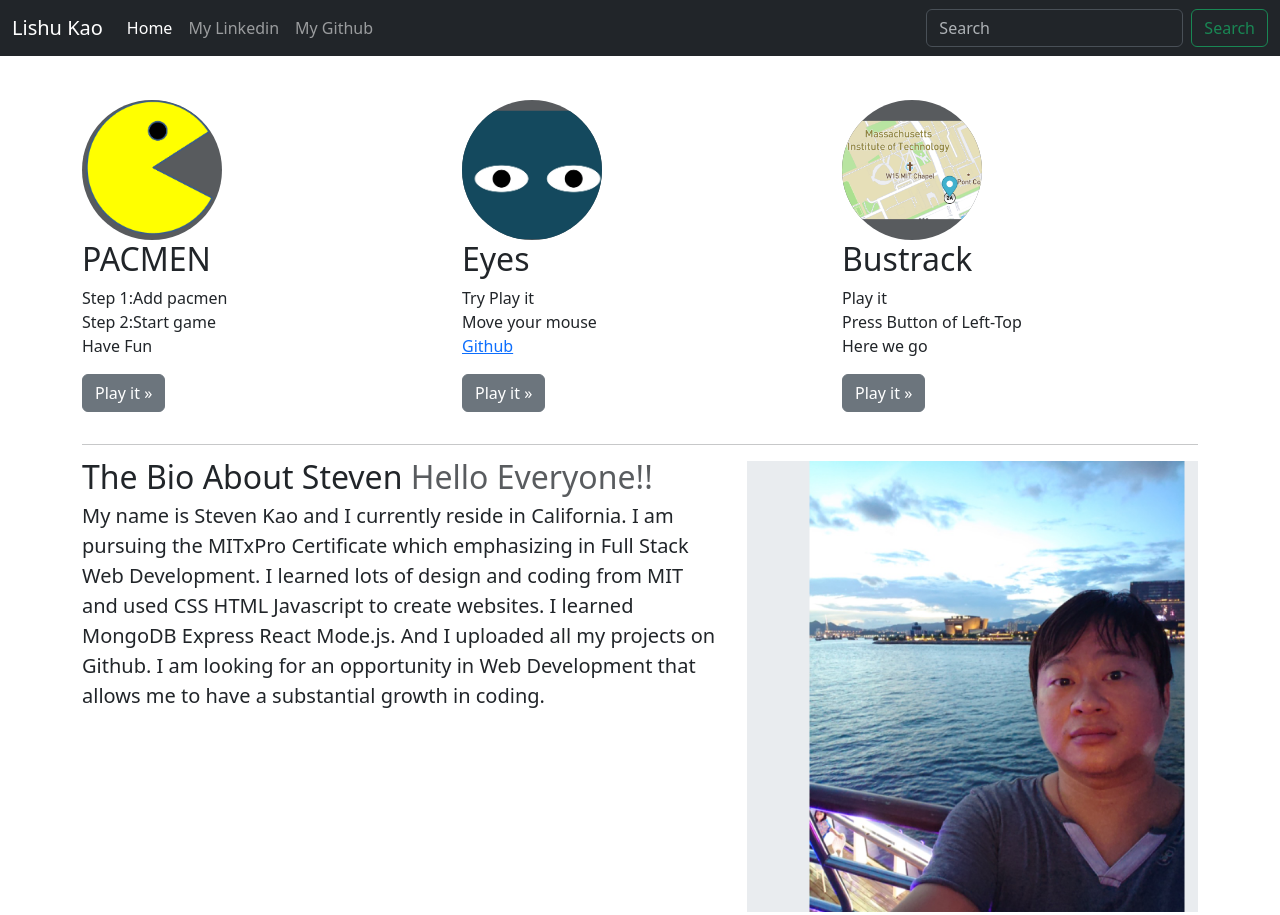
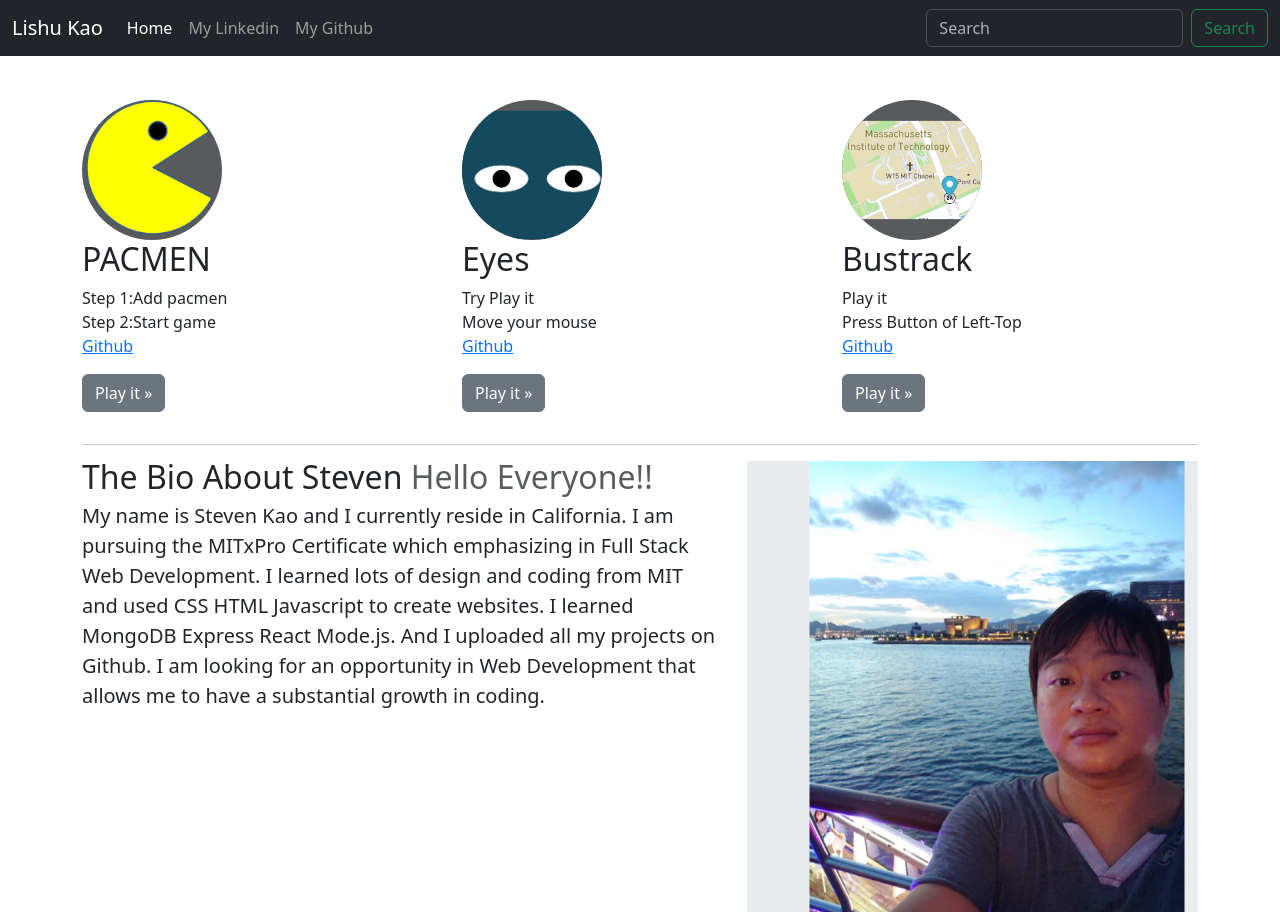
Before and after one commit to KaoSteven/KaoSteven.github.io, a plain HTML site: page index.html in a window 1280 px wide. Shown: the top 915 px of the page. Drawn offline with nearby package versions, Linux system fonts and the light colour scheme.

Commit message:
add link for repo

```diff
--- a/index.html
+++ b/index.html
@@ -65,7 +65,7 @@
   <div class="col-lg-4">
     <svg class="bd-placeholder-img rounded-circle" width="140" height="140" xmlns="http://www.w3.org/2000/svg" role="img" aria-label="Placeholder" preserveAspectRatio="xMidYMid slice" focusable="false"><title>Placeholder</title><rect width="100%" height="100%" fill="var(--bs-secondary-color)"/><image href="./pacman/PacMan1.png" height="135" width="135" /></svg>
     <h2 class="fw-normal">PACMEN</h2>
-    <p>Step 1:Add pacmen<br>Step 2:Start game<br>Have Fun</p>
+    <p>Step 1:Add pacmen<br>Step 2:Start game<br><a href="https://github.com/KaoSteven/pacmen-repo.">Github</a></p>
     <p><a class="btn btn-secondary" href="./pacman/pacmen.html" target="_blank">Play it &raquo;</a></p>
   </div><!-- /.col-lg-4 -->
   <div class="col-lg-4">
@@ -77,7 +77,7 @@
   <div class="col-lg-4">
     <svg class="bd-placeholder-img rounded-circle" width="140" height="140" xmlns="http://www.w3.org/2000/svg" role="img" aria-label="Placeholder" preserveAspectRatio="xMidYMid slice" focusable="false"><title>Placeholder</title><rect width="100%" height="100%" fill="var(--bs-secondary-color)"/><image href="./bustrack/bustrack.png" height="140" width="140" style="border-radius: 50%;" /></svg>
     <h2 class="fw-normal">Bustrack</h2>
-    <p>Play it<br>Press Button of Left-Top<br>Here we go</p>
+    <p>Play it<br>Press Button of Left-Top<br><a href="https://github.com/KaoSteven/Bus-Tracking-Repo">Github</a></p>
     <p><a class="btn btn-secondary" href="bustrack/index.html" target="_blank">Play it &raquo;</a></p>
   </div><!-- /.col-lg-4 -->
 </div><!-- /.row -->
```
